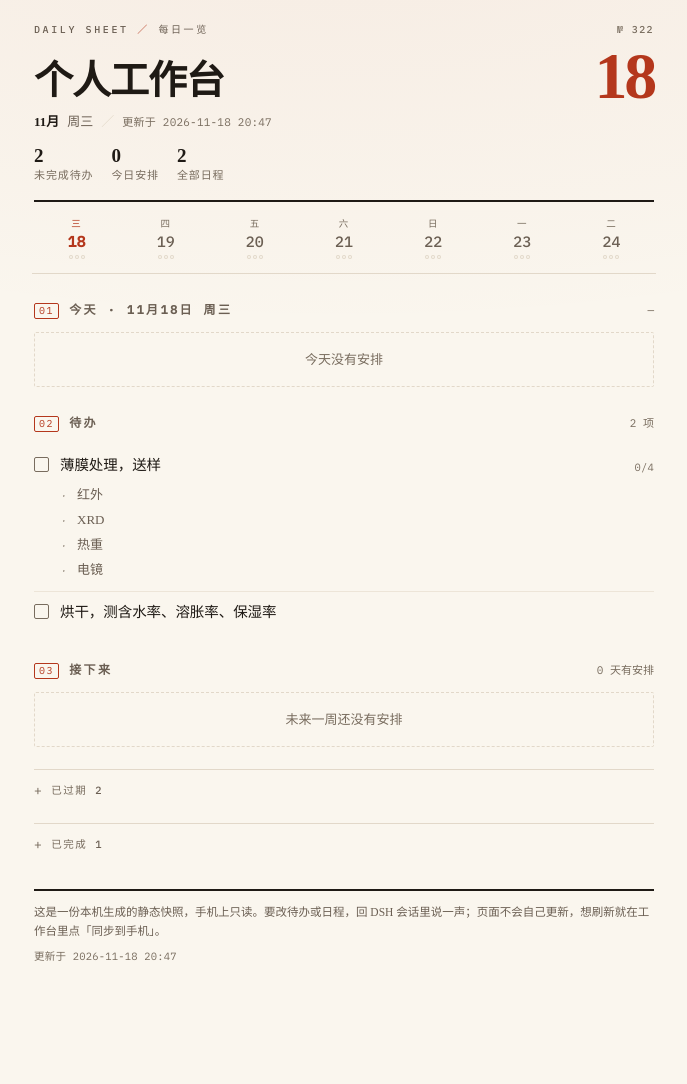
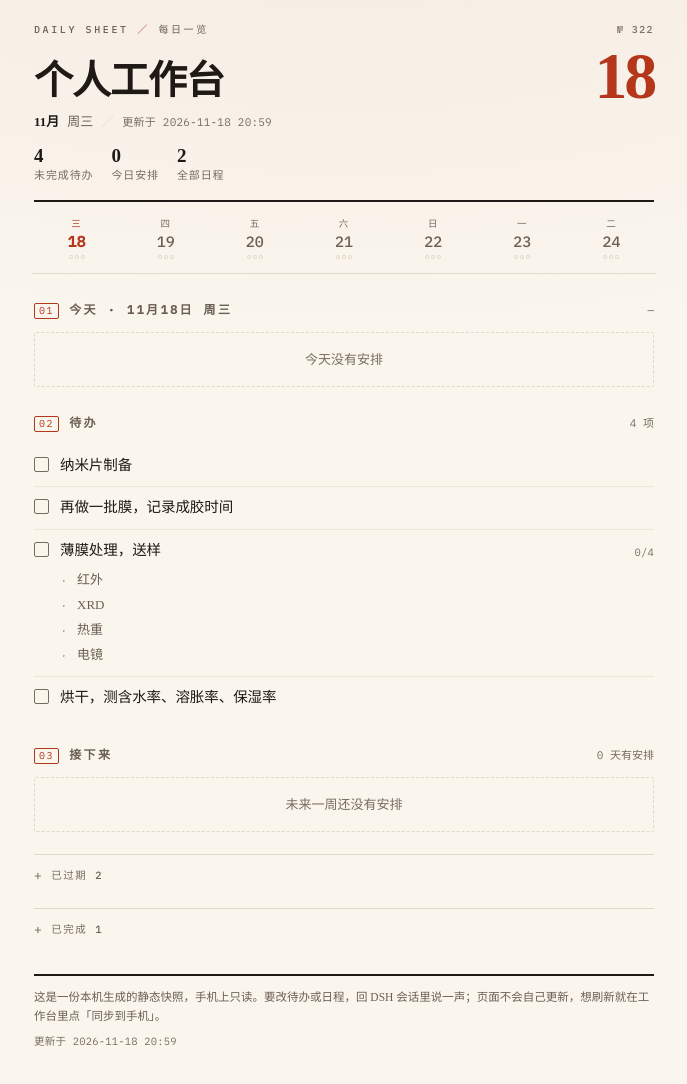
Before and after one commit to SimonYwh/personal-workbench, a plain HTML site: page index.html in a window 1280 px wide. Shown: the whole page, without its empty margins (296-983 px from the left). Before the commit the page ends 1030 px from the top, so only its background shows below. Drawn offline with Linux system fonts and the light colour scheme.

Commit message:
sync 2026-11-18 20:59

```diff
--- a/index.html
+++ b/index.html
@@ -205,8 +205,8 @@ a{color:var(--red)}
 <header class="mast rise" style="--i:0">
 <p class="kick"><span>Daily&nbsp;Sheet <i>／</i> 每日一览</span><span class="no">№ 322</span></p>
 <h1><span>个人工作台</span><b class="dnum">18</b></h1>
-<p class="sub"><b>11月</b>周三<span class="sep">／</span><span class="stamp">更新于 2026-11-18 20:47</span></p>
-<p class="tally"><span><b>2</b>未完成待办</span><span><b>0</b>今日安排</span><span><b>2</b>全部日程</span></p>
+<p class="sub"><b>11月</b>周三<span class="sep">／</span><span class="stamp">更新于 2026-11-18 20:59</span></p>
+<p class="tally"><span><b>4</b>未完成待办</span><span><b>0</b>今日安排</span><span><b>2</b>全部日程</span></p>
 </header>
 <nav class="wk" aria-label="本周"><a class="today"><i>三</i><b>18</b><span class="dots"><s class="off"></s><s class="off"></s><s class="off"></s></span></a><a class=""><i>四</i><b>19</b><span class="dots"><s class="off"></s><s class="off"></s><s class="off"></s></span></a><a class=""><i>五</i><b>20</b><span class="dots"><s class="off"></s><s class="off"></s><s class="off"></s></span></a><a class=""><i>六</i><b>21</b><span class="dots"><s class="off"></s><s class="off"></s><s class="off"></s></span></a><a class=""><i>日</i><b>22</b><span class="dots"><s class="off"></s><s class="off"></s><s class="off"></s></span></a><a class=""><i>一</i><b>23</b><span class="dots"><s class="off"></s><s class="off"></s><s class="off"></s></span></a><a class=""><i>二</i><b>24</b><span class="dots"><s class="off"></s><s class="off"></s><s class="off"></s></span></a></nav>
 <section class="rise" style="--i:1">
@@ -215,8 +215,8 @@ a{color:var(--red)}
 <p class="void">今天没有安排</p>
 </section>
 <section class="rise" style="--i:2">
-<div class="head"><span class="fol">02</span><h2>待办</h2><span class="note">2 项</span></div>
-<ul class="todos"><li class="open"><span class="mk"><i>✓</i></span><div class="body"><p class="tx">薄膜处理，送样</p><ul class="subs"><li class=""><i class="tick">·</i><span>红外</span></li><li class=""><i class="tick">·</i><span>XRD</span></li><li class=""><i class="tick">·</i><span>热重</span></li><li class=""><i class="tick">·</i><span>电镜</span></li></ul></div><span class="fr">0/4</span></li><li class="open"><span class="mk"><i>✓</i></span><div class="body"><p class="tx">烘干，测含水率、溶胀率、保湿率</p></div></li></ul>
+<div class="head"><span class="fol">02</span><h2>待办</h2><span class="note">4 项</span></div>
+<ul class="todos"><li class="open"><span class="mk"><i>✓</i></span><div class="body"><p class="tx">纳米片制备</p></div></li><li class="open"><span class="mk"><i>✓</i></span><div class="body"><p class="tx">再做一批膜，记录成胶时间</p></div></li><li class="open"><span class="mk"><i>✓</i></span><div class="body"><p class="tx">薄膜处理，送样</p><ul class="subs"><li class=""><i class="tick">·</i><span>红外</span></li><li class=""><i class="tick">·</i><span>XRD</span></li><li class=""><i class="tick">·</i><span>热重</span></li><li class=""><i class="tick">·</i><span>电镜</span></li></ul></div><span class="fr">0/4</span></li><li class="open"><span class="mk"><i>✓</i></span><div class="body"><p class="tx">烘干，测含水率、溶胀率、保湿率</p></div></li></ul>
 </section>
 <section class="rise" style="--i:3">
 <div class="head"><span class="fol">03</span><h2>接下来</h2><span class="note">0 天有安排</span></div>
@@ -224,7 +224,7 @@ a{color:var(--red)}
 </section>
 <details class="fold"><summary>已过期 <b>2</b></summary><ul><li class="row"><span class="t">11-14</span><span class="x">精油包封率</span></li><li class="row"><span class="t">11-13</span><span class="x">烘干，测含水率、溶胀率、保湿率</span></li></ul></details>
 <details class="fold"><summary>已完成 <b>1</b></summary><ul class="todos"><li class="done"><span class="mk"><i>✓</i></span><div class="body"><p class="tx">精油包封率</p></div></li></ul></details>
-<footer>这是一份本机生成的静态快照，手机上只读。要改待办或日程，回 DSH 会话里说一声；页面不会自己更新，想刷新就在工作台里点「同步到手机」。<span class="stamp">更新于 2026-11-18 20:47</span></footer>
+<footer>这是一份本机生成的静态快照，手机上只读。要改待办或日程，回 DSH 会话里说一声；页面不会自己更新，想刷新就在工作台里点「同步到手机」。<span class="stamp">更新于 2026-11-18 20:59</span></footer>
 </main>
 </body>
 </html>
```
Also changed, not shown: data/todos.json (+14 -0 lines), 1 other file.
